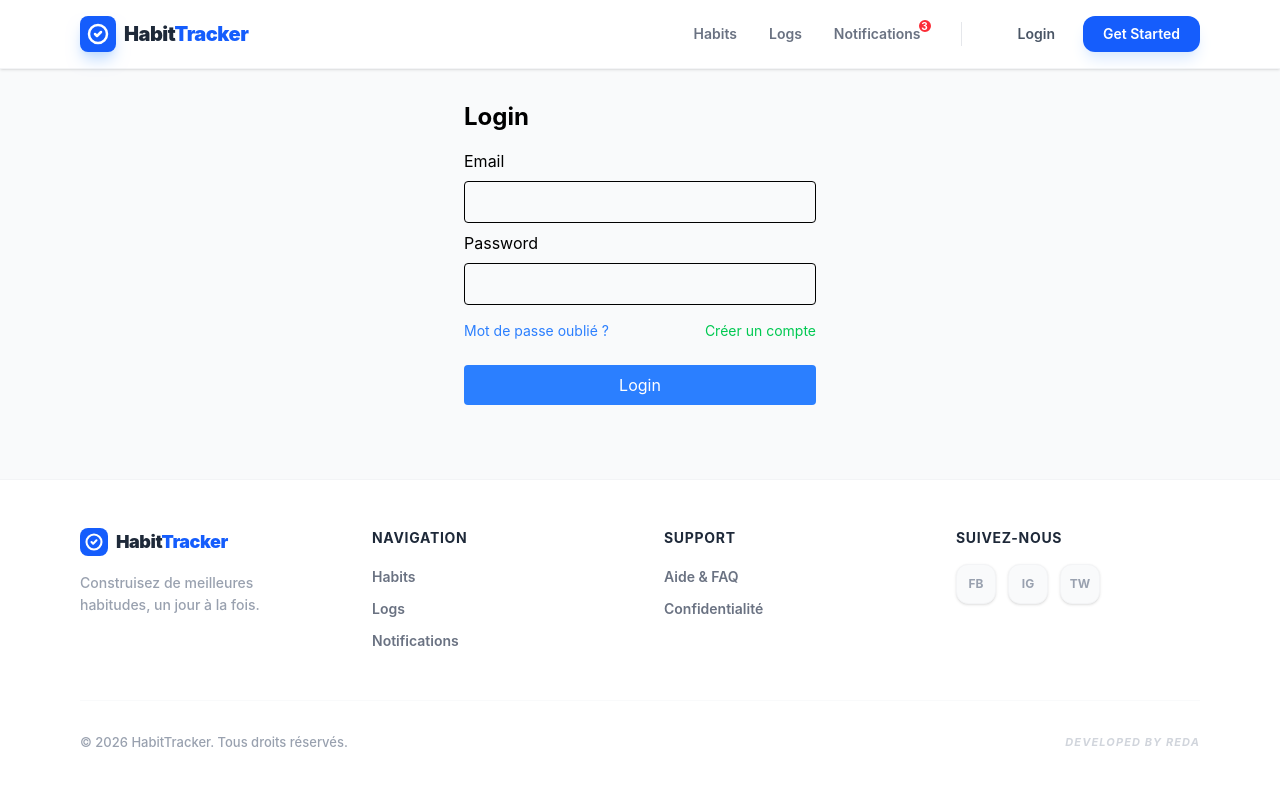
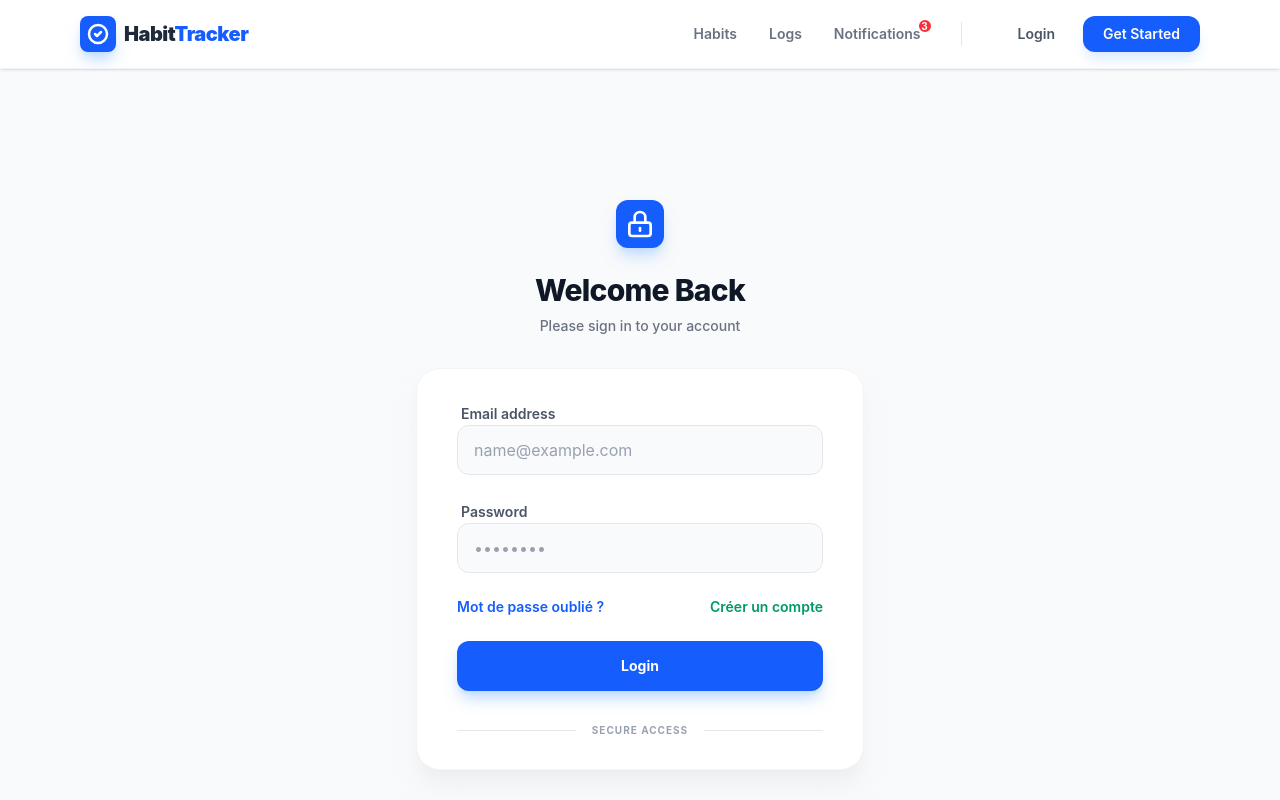
Before and after one commit to Reda-e/Habit-Tracker-frontend, a React (Vite) app: page /login in a window 1280 px wide. Shown: the top 800 px of the page. Built offline with nearby package versions, Linux system fonts and the light colour scheme; no server answers.

Commit message:
improve login authentication handling

```diff
--- a/src/pages/Login.jsx
+++ b/src/pages/Login.jsx
@@ -24,43 +24,89 @@ export default function Login() {
   };
 
   return (
-    <div className="p-4 max-w-sm mx-auto">
-      <h1 className="text-2xl font-bold mb-4">Login</h1>
+    <div className="min-h-screen bg-gray-50 flex flex-col justify-center py-12 px-4 sm:px-6 lg:px-8">
+      <div className="sm:mx-auto sm:w-full sm:max-w-md text-center">
+        {/* Logo or Icon */}
+        <div className="mx-auto h-12 w-12 bg-blue-600 rounded-xl flex items-center justify-center shadow-lg shadow-blue-200">
+          <svg xmlns="http://www.w3.org/2000/svg" className="h-8 w-8 text-white" fill="none" viewBox="0 0 24 24" stroke="currentColor">
+            <path strokeLinecap="round" strokeLinejoin="round" strokeWidth={2} d="M12 15v2m-6 4h12a2 2 0 002-2v-6a2 2 0 00-2-2H6a2 2 0 00-2 2v6a2 2 0 002 2zm10-10V7a4 4 0 00-8 0v4h8z" />
+          </svg>
+        </div>
+        <h1 className="mt-6 text-3xl font-extrabold text-gray-900 tracking-tight">Welcome Back</h1>
+        <p className="mt-2 text-sm text-gray-500 font-medium">Please sign in to your account</p>
+      </div>
 
-      <form onSubmit={handleSubmit} className="flex flex-col gap-2">
-        <label>Email</label>
+      <div className="mt-8 sm:mx-auto sm:w-full sm:max-w-md">
+        <div className="bg-white py-8 px-4 shadow-xl shadow-gray-200/50 rounded-3xl border border-gray-100 sm:px-10">
+          <form onSubmit={handleSubmit} className="space-y-6">
+
+            {/* Email Field */}
+            <div className="space-y-1">
+              <label className="text-sm font-semibold text-gray-600 ml-1">Email address</label>
+              <div className="relative">
                 <input
                   type="email"
                   value={email}
                   onChange={(e) => setEmail(e.target.value)}
-          className="p-2 border rounded"
+                  className="block w-full px-4 py-3 bg-gray-50 border border-gray-200 rounded-xl focus:ring-2 focus:ring-blue-500 focus:bg-white outline-none transition-all duration-200 placeholder:text-gray-400"
+                  placeholder="name@example.com"
                   required
                 />
+              </div>
+            </div>
 
-        <label>Password</label>
+            {/* Password Field */}
+            <div className="space-y-1">
+              <label className="text-sm font-semibold text-gray-600 ml-1">Password</label>
               <input
                 type="password"
                 value={password}
                 onChange={(e) => setPassword(e.target.value)}
-          className="p-2 border rounded"
+                className="block w-full px-4 py-3 bg-gray-50 border border-gray-200 rounded-xl focus:ring-2 focus:ring-blue-500 focus:bg-white outline-none transition-all duration-200 placeholder:text-gray-400"
+                placeholder="••••••••"
                 required
               />
+            </div>
 
-        {error && <div className="text-red-500 text-sm">{error}</div>}
+            {/* Error Message */}
+            {error && (
+              <div className="bg-red-50 border border-red-100 text-red-500 text-sm p-3 rounded-xl animate-shake">
+                <div className="flex items-center">
+                  <span className="mr-2">⚠️</span>
+                  {error}
+                </div>
+              </div>
+            )}
 
-        <div className="flex justify-between text-sm mt-2">
-          <Link to="/forgot-password" className="text-blue-500">
+            {/* Links */}
+            <div className="flex items-center justify-between text-sm">
+              <Link to="/forgot-password" name="forgot" className="font-semibold text-blue-600 hover:text-blue-500 transition-colors">
                 Mot de passe oublié ?
               </Link>
-          <Link to="/register" className="text-green-500">
+              <Link to="/register" className="font-semibold text-emerald-600 hover:text-emerald-500 transition-colors">
                 Créer un compte
               </Link>
             </div>
 
-        <button className="bg-blue-500 text-white p-2 mt-4 rounded">
+            {/* Submit Button */}
+            <button className="w-full flex justify-center py-3.5 px-4 border border-transparent rounded-xl shadow-lg text-sm font-bold text-white bg-blue-600 hover:bg-blue-700 focus:outline-none focus:ring-2 focus:ring-offset-2 focus:ring-blue-500 shadow-blue-200 transform active:scale-[0.98] transition-all">
               Login
             </button>
           </form>
+
+          {/* Social login divider (Optional UI) */}
+          <div className="mt-8">
+            <div className="relative">
+              <div className="absolute inset-0 flex items-center">
+                <div className="w-full border-t border-gray-200"></div>
+              </div>
+              <div className="relative flex justify-center text-sm uppercase">
+                <span className="px-4 bg-white text-gray-400 font-bold tracking-widest text-[10px]">Secure Access</span>
+              </div>
+            </div>
+          </div>
+        </div>
+      </div>
     </div>
   );
 }
```
Lines whose indentation alone changed are shown as unchanged.
